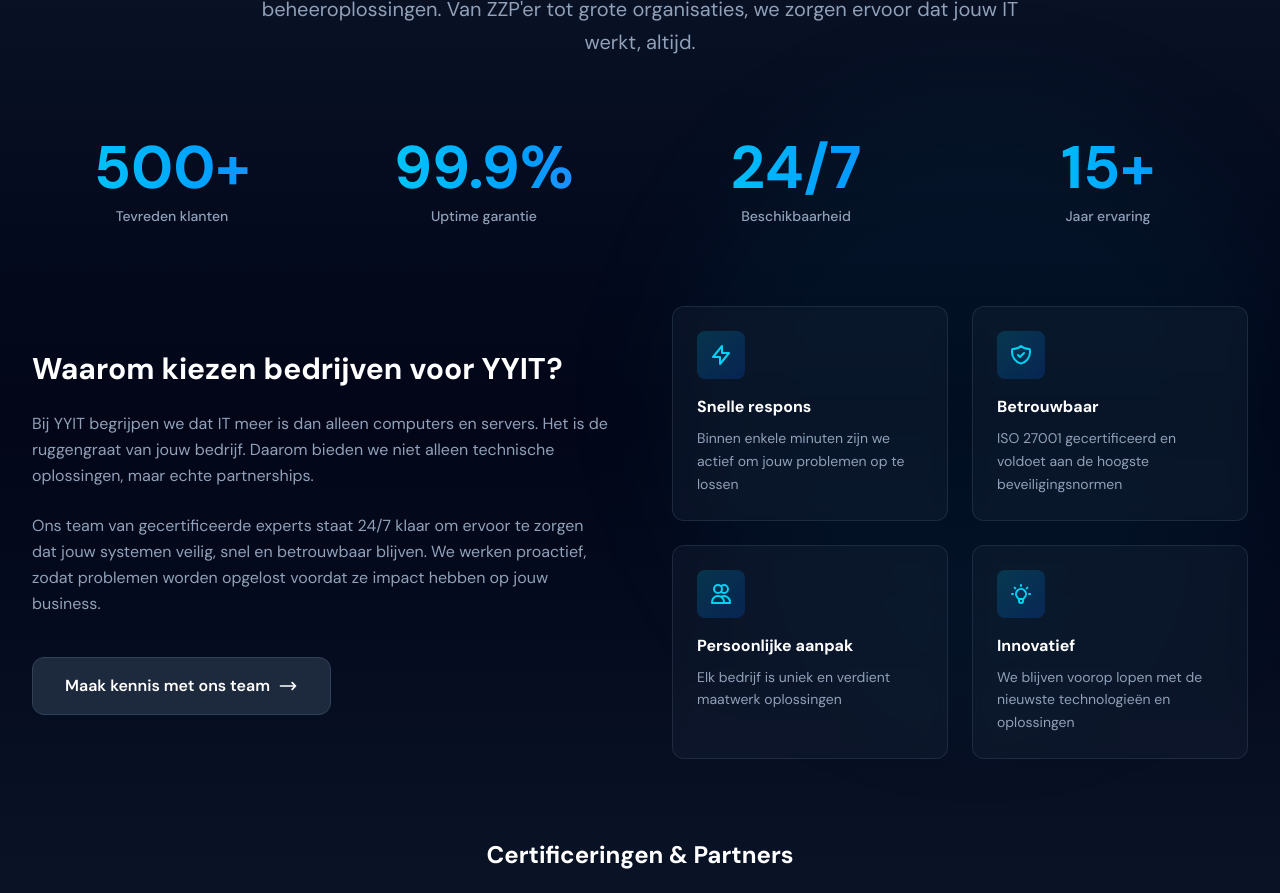
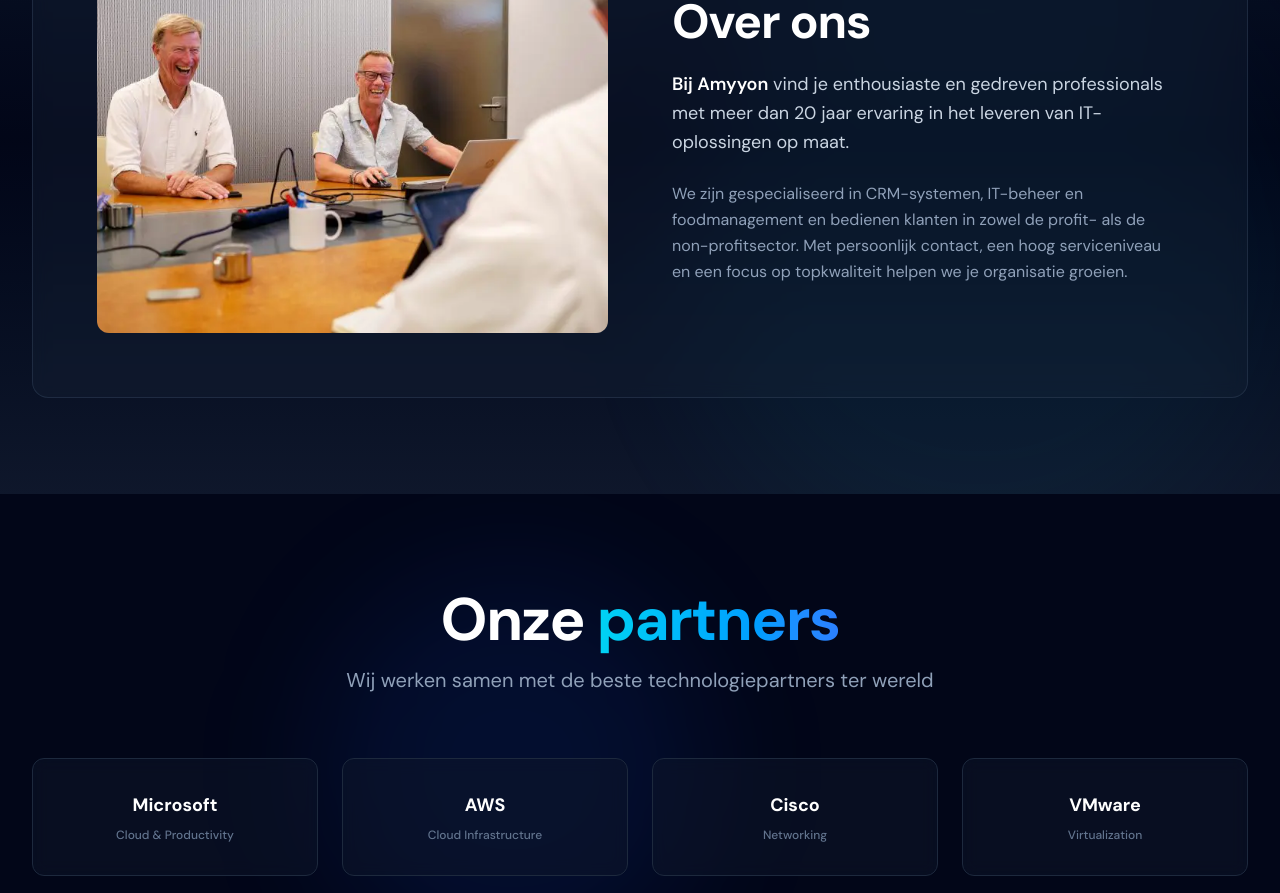
Before and after one commit to dice-pls7/yyit-demo, a Next.js app: page / in a window 1280 px wide. Shown: the part 6680-7573 px from the top of the page. Built offline with nearby package versions, Linux system fonts and the light colour scheme.

Commit message:
about us sectie toegevoegd, met foto van website amyyon Sander en Jaap

```diff
--- a/components/About.tsx
+++ b/components/About.tsx
@@ -1,50 +1,5 @@
+import Image from "next/image";
 export default function About() {
-  const stats = [
-    { value: '500+', label: 'Tevreden klanten' },
-    { value: '99.9%', label: 'Uptime garantie' },
-    { value: '24/7', label: 'Beschikbaarheid' },
-    { value: '15+', label: 'Jaar ervaring' },
-  ];
-
-  const values = [
-    {
-      icon: (
-        <svg className="w-6 h-6" fill="none" viewBox="0 0 24 24" stroke="currentColor">
-          <path strokeLinecap="round" strokeLinejoin="round" strokeWidth={2} d="M13 10V3L4 14h7v7l9-11h-7z" />
-        </svg>
-      ),
-      title: 'Snelle respons',
-      description: 'Binnen enkele minuten zijn we actief om jouw problemen op te lossen'
-    },
-    {
-      icon: (
-        <svg className="w-6 h-6" fill="none" viewBox="0 0 24 24" stroke="currentColor">
-          <path strokeLinecap="round" strokeLinejoin="round" strokeWidth={2} d="M9 12l2 2 4-4m5.618-4.016A11.955 11.955 0 0112 2.944a11.955 11.955 0 01-8.618 3.04A12.02 12.02 0 003 9c0 5.591 3.824 10.29 9 11.622 5.176-1.332 9-6.03 9-11.622 0-1.042-.133-2.052-.382-3.016z" />
-        </svg>
-      ),
-      title: 'Betrouwbaar',
-      description: 'ISO 27001 gecertificeerd en voldoet aan de hoogste beveiligingsnormen'
-    },
-    {
-      icon: (
-        <svg className="w-6 h-6" fill="none" viewBox="0 0 24 24" stroke="currentColor">
-          <path strokeLinecap="round" strokeLinejoin="round" strokeWidth={2} d="M12 4.354a4 4 0 110 5.292M15 21H3v-1a6 6 0 0112 0v1zm0 0h6v-1a6 6 0 00-9-5.197M13 7a4 4 0 11-8 0 4 4 0 018 0z" />
-        </svg>
-      ),
-      title: 'Persoonlijke aanpak',
-      description: 'Elk bedrijf is uniek en verdient maatwerk oplossingen'
-    },
-    {
-      icon: (
-        <svg className="w-6 h-6" fill="none" viewBox="0 0 24 24" stroke="currentColor">
-          <path strokeLinecap="round" strokeLinejoin="round" strokeWidth={2} d="M9.663 17h4.673M12 3v1m6.364 1.636l-.707.707M21 12h-1M4 12H3m3.343-5.657l-.707-.707m2.828 9.9a5 5 0 117.072 0l-.548.547A3.374 3.374 0 0014 18.469V19a2 2 0 11-4 0v-.531c0-.895-.356-1.754-.988-2.386l-.548-.547z" />
-        </svg>
-      ),
-      title: 'Innovatief',
-      description: 'We blijven voorop lopen met de nieuwste technologieën en oplossingen'
-    },
-  ];
-
   return (
     <section id="about" className="relative py-24 bg-gradient-to-b from-slate-900 via-slate-950 to-slate-900 overflow-hidden">
       {/* Background Elements */}
@@ -52,98 +7,29 @@
       <div className="absolute top-1/4 right-0 w-[600px] h-[600px] bg-cyan-500/5 rounded-full blur-3xl"></div>
 
       <div className="relative z-10 mx-auto max-w-7xl px-6 lg:px-8">
-        {/* Section Header */}
-        <div className="text-center space-y-4 mb-20 animate-fadeInUp">
-          <h2 className="text-4xl md:text-5xl lg:text-6xl font-bold text-white tracking-tight">
-            Over{' '}
-            <span className="bg-gradient-to-r from-cyan-400 to-blue-500 bg-clip-text text-transparent">
-              YYIT
-            </span>
-          </h2>
-          <p className="text-xl text-slate-400 max-w-3xl mx-auto leading-relaxed">
-            Al meer dan 15 jaar dé betrouwbare partner voor professionele IT-beheeroplossingen.
-            Van ZZP'er tot grote organisaties, we zorgen ervoor dat jouw IT werkt, altijd.
-          </p>
-        </div>
+        <div className="bg-slate-800/30 backdrop-blur-sm border border-slate-700/50 rounded-2xl p-8 md:p-12 lg:p-16 animate-fadeInUp">
+          <div className="grid lg:grid-cols-2 gap-10 lg:gap-16 items-center">
+            {/* Image — vervang de src met je eigen afbeelding */}
+            <div className="relative aspect-[4/3] rounded-xl overflow-hidden bg-slate-700/30">
+                <Image src="/amyyon.webp" alt="Het Amyyon team" fill className="object-cover" />
+            </div>
 
-        {/* Stats Grid */}
-        <div className="grid grid-cols-2 md:grid-cols-4 gap-8 mb-20">
-          {stats.map((stat, index) => (
-            <div
-              key={stat.label}
-              className="text-center space-y-2 animate-fadeInUp"
-              style={{ animationDelay: `${index * 100}ms` }}
-            >
-              <div className="text-5xl md:text-6xl font-bold bg-gradient-to-r from-cyan-400 to-blue-500 bg-clip-text text-transparent">
-                {stat.value}
-              </div>
-              <div className="text-slate-400 text-sm font-medium">{stat.label}</div>
-            </div>
-          ))}
-        </div>
+            {/* Text Content */}
+            <div className="space-y-6">
+              <h2 className="text-4xl md:text-5xl font-bold text-white tracking-tight">
+                Over ons
+              </h2>
 
-        {/* Main Content */}
-        <div className="grid lg:grid-cols-2 gap-16 items-center mb-20">
-          {/* Text Content */}
-          <div className="space-y-6 animate-fadeInUp">
-            <h3 className="text-3xl font-bold text-white">
-              Waarom kiezen bedrijven voor YYIT?
-            </h3>
-            <p className="text-slate-400 leading-relaxed">
-              Bij YYIT begrijpen we dat IT meer is dan alleen computers en servers. Het is de ruggengraat
-              van jouw bedrijf. Daarom bieden we niet alleen technische oplossingen, maar echte partnerships.
-            </p>
-            <p className="text-slate-400 leading-relaxed">
-              Ons team van gecertificeerde experts staat 24/7 klaar om ervoor te zorgen dat jouw systemen
-              veilig, snel en betrouwbaar blijven. We werken proactief, zodat problemen worden opgelost
-              voordat ze impact hebben op jouw business.
-            </p>
-            <div className="pt-4">
-              <a
-                href="#cta"
-                className="inline-flex items-center gap-2 px-8 py-4 bg-slate-800 hover:bg-slate-700 text-white rounded-xl font-semibold transition-all duration-300 border border-slate-700 hover:border-cyan-500/50 group"
-              >
-                Maak kennis met ons team
-                <svg className="w-5 h-5 group-hover:translate-x-1 transition-transform" fill="none" viewBox="0 0 24 24" stroke="currentColor">
-                  <path strokeLinecap="round" strokeLinejoin="round" strokeWidth={2} d="M17 8l4 4m0 0l-4 4m4-4H3" />
-                </svg>
-              </a>
-            </div>
-          </div>
+              <p className="text-slate-300 leading-relaxed text-lg">
+                <span className="font-semibold text-white">Bij Amyyon</span> vind je enthousiaste en gedreven
+                professionals met meer dan 20 jaar ervaring in het leveren van IT-oplossingen op maat.
+              </p>
 
-          {/* Values Grid */}
-          <div className="grid grid-cols-1 sm:grid-cols-2 gap-6">
-            {values.map((value, index) => (
-              <div
-                key={value.title}
-                className="bg-slate-800/30 backdrop-blur-sm border border-slate-700/50 rounded-xl p-6 hover:border-cyan-500/50 transition-all duration-300 hover:scale-105 animate-fadeInUp"
-                style={{ animationDelay: `${index * 100}ms` }}
-              >
-                <div className="w-12 h-12 bg-gradient-to-br from-cyan-500/20 to-blue-600/20 rounded-lg flex items-center justify-center text-cyan-400 mb-4">
-                  {value.icon}
-                </div>
-                <h4 className="text-white font-bold mb-2">{value.title}</h4>
-                <p className="text-slate-400 text-sm leading-relaxed">{value.description}</p>
-              </div>
-            ))}
-          </div>
-        </div>
-
-        {/* Certifications */}
-        <div className="text-center space-y-6 animate-fadeInUp">
-          <h3 className="text-2xl font-bold text-white">Certificeringen & Partners</h3>
-          <div className="flex flex-wrap items-center justify-center gap-8 opacity-60">
-            <div className="px-6 py-3 bg-slate-800/50 rounded-lg border border-slate-700">
-              <span className="text-slate-300 font-semibold">ISO 27001</span>
-            </div>
-            <div className="px-6 py-3 bg-slate-800/50 rounded-lg border border-slate-700">
-              <span className="text-slate-300 font-semibold">Microsoft Partner</span>
-            </div>
-            <div className="px-6 py-3 bg-slate-800/50 rounded-lg border border-slate-700">
-              <span className="text-slate-300 font-semibold">AWS Certified</span>
-            </div>
-            <div className="px-6 py-3 bg-slate-800/50 rounded-lg border border-slate-700">
-              <span className="text-slate-300 font-semibold">CompTIA Verified</span>
+              <p className="text-slate-400 leading-relaxed">
+                We zijn gespecialiseerd in CRM-systemen, IT-beheer en foodmanagement en bedienen klanten
+                in zowel de profit- als de non-profitsector. Met persoonlijk contact, een hoog serviceniveau
+                en een focus op topkwaliteit helpen we je organisatie groeien.
+              </p>
             </div>
           </div>
         </div>
```
Also changed, not shown: public/amyyon.webp (added).
